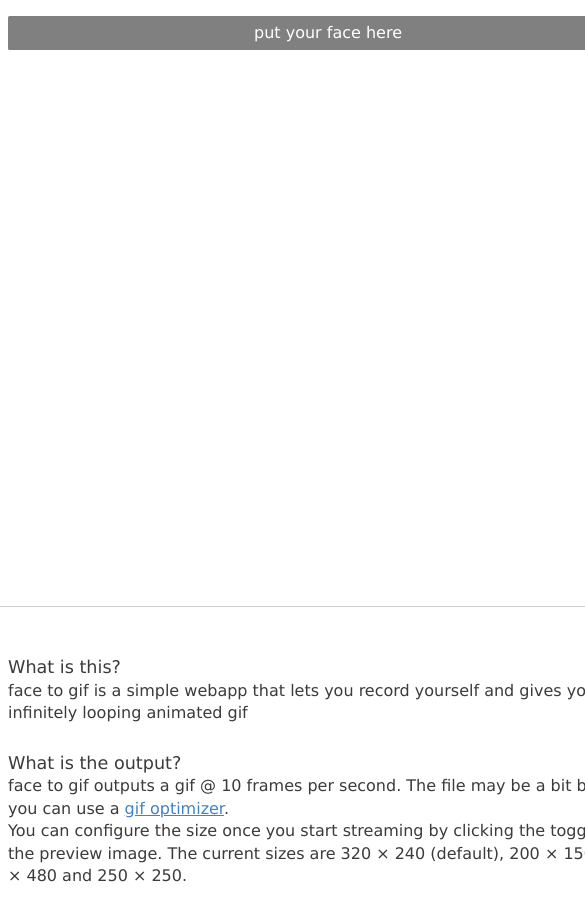
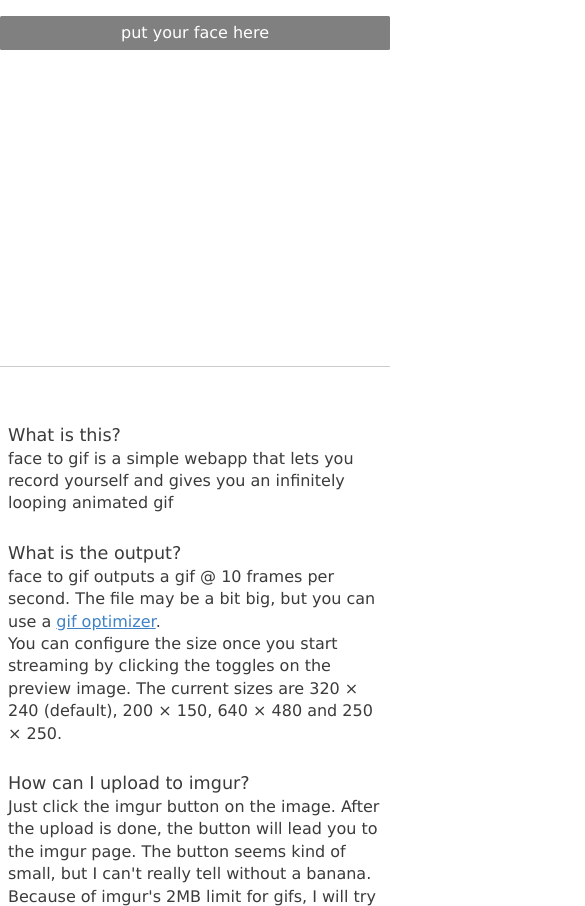
Before and after one commit to hdragomir/facetogif, a plain HTML site: page index.html in a window 390 px wide. Shown: the top 906 px of the page, 585 px wide, since content can reach past the window. Drawn offline with Linux system fonts and the light colour scheme.

Commit message:
tailoring for handhelds a bit better

```diff
--- a/app.css
+++ b/app.css
@@ -10,10 +10,12 @@ a, .linklike {
 }
 
 .container {
-  width: 40em;
+  max-width: 40em;
+  width: 100%;
   margin: 1em auto;
   position: relative;
 }
+
 video ~ .gif-maker-controls {
   opacity: 0;
   transition: opacity 0.2s, visibility 0s 0.2s;
@@ -321,3 +323,42 @@ video[src] ~ .gif-maker-size-controls:hover {
 video[data-state] ~ .gif-maker-size-controls{
   display: none;
 }
+
+@media screen and (max-width: 720px) {
+  body {
+    margin: 0;
+  }
+
+  video {
+    width: 100%;
+  }
+
+  video[src] ~ .gif-maker-size-controls {
+    display: none;
+  }
+
+  .generated-img {
+    width: 100%;
+    height: auto;
+  }
+
+  .separate {
+    margin-left: 0;
+    margin-right: 0;
+    padding-left: 0;
+    padding-right: 0;
+  }
+
+  .faqesq {
+    padding: 0.5em;
+  }
+
+  .recording-indicator {
+    right: 2em;
+  }
+
+  .ui-button.to-imgur {
+    margin: auto 0.5em;
+  }
+
+}
--- a/index.html
+++ b/index.html
@@ -4,6 +4,7 @@
     <meta charset=utf-8>
     <title>face to gif</title>
     <link href=app.css?v=1 rel=stylesheet>
+    <meta name=viewport content="width=device-width, initial-scale=1.0">
   </head>
   <body>
     <div class=container>
@@ -18,7 +19,7 @@
       </div>
       <div class="gif-maker-controls">
         <button class="ui-button recording-toggle" id=start-recording>start recording</button>
-        <button class="ui-button pause-recording recording-toggle" id=pause-recording>▮▮</button>
+        <button class="ui-button pause-recording recording-toggle" id=pause-recording>||</button>
       </div>
       <output id=gifs-go-here></output>
       <div id=faq class="faq-container separate">
--- a/js/app.js
+++ b/js/app.js
@@ -5,7 +5,8 @@
     square: [250, 250],
     normal: [320, 240],
     full: [640, 480]
-  };
+  },
+  currentVideoPreset = "640480";
 
   function thisBrowserIsBad() {
     track('streaming', 'not supported');
@@ -14,6 +15,19 @@
 
   function getStream(callback, fail) {
     (navigator.getUserMedia || navigator.mozGetUserMedia || navigator.webkitGetUserMedia || thisBrowserIsBad).call(navigator, {video: true}, callback, fail);
+  }
+
+  function onResize() {
+    var preset = gifSizes.full, presetstring;
+    if (document.documentElement.clientWidth < 640) {
+      preset = gifSizes.normal;
+    }
+    presetstring = preset.join('');
+    if (currentVideoPreset != presetstring) {
+      currentVideoPreset = presetstring;
+      facetogif.video.width = preset[0];
+      facetogif.video.height = preset[1];
+    }
   }
 
   var facetogif = {
@@ -74,7 +88,7 @@
       START_RECORDING: "start recording",
       STOP_RECORDING: "make gif",
       COMPILING: "\"it's compiling...\"",
-      PAUSE: "▮▮",
+      PAUSE: "||",
       RESUME: "►",
       UPLOADED: "uploaded",
       UPLOADING: "uploading",
@@ -379,7 +393,16 @@
     }, false);
     sizeSettings.querySelector('[value=normal]').checked = true;
 
+    onResize();
+    var on_resize_throttle;
+    window.addEventListener('resize', function () {
+      clearTimeout(on_resize_throttle);
+      on_resize_throttle = setTimeout(onResize, 400);
+    }, false);
+
   }, false);
 
 
+
+
 } ());
```
